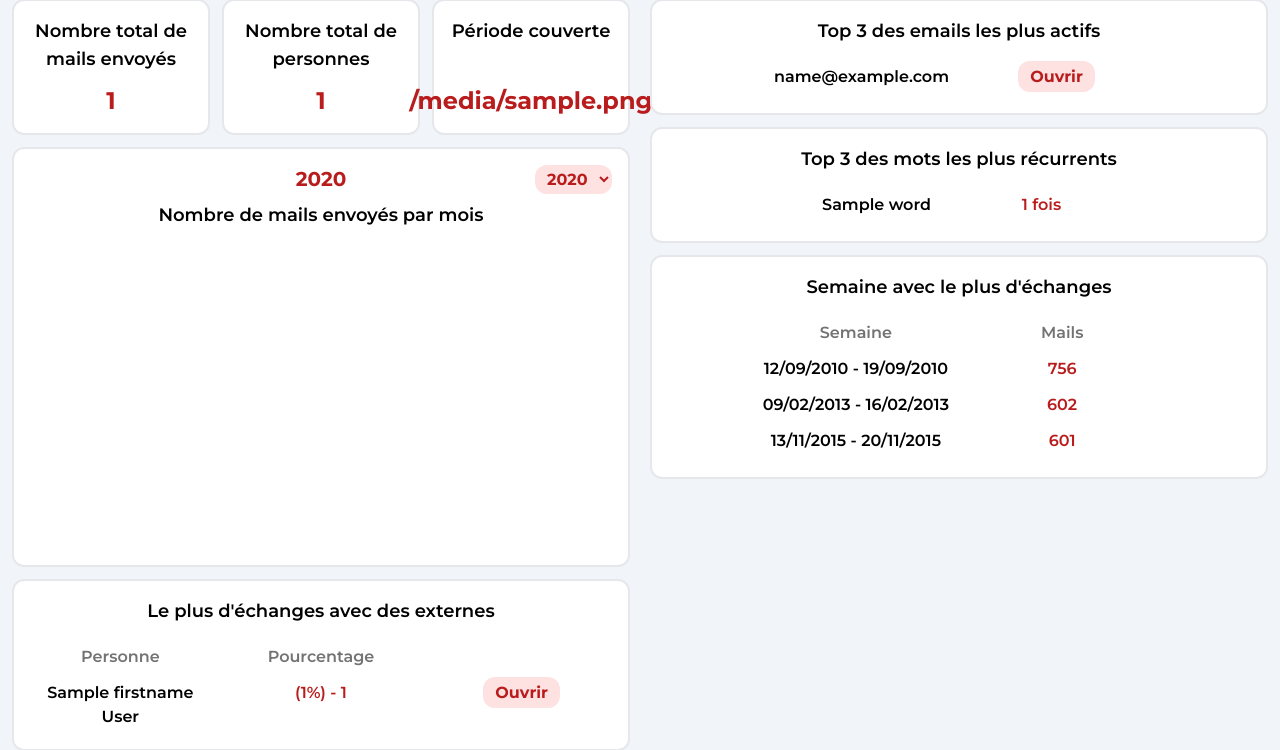
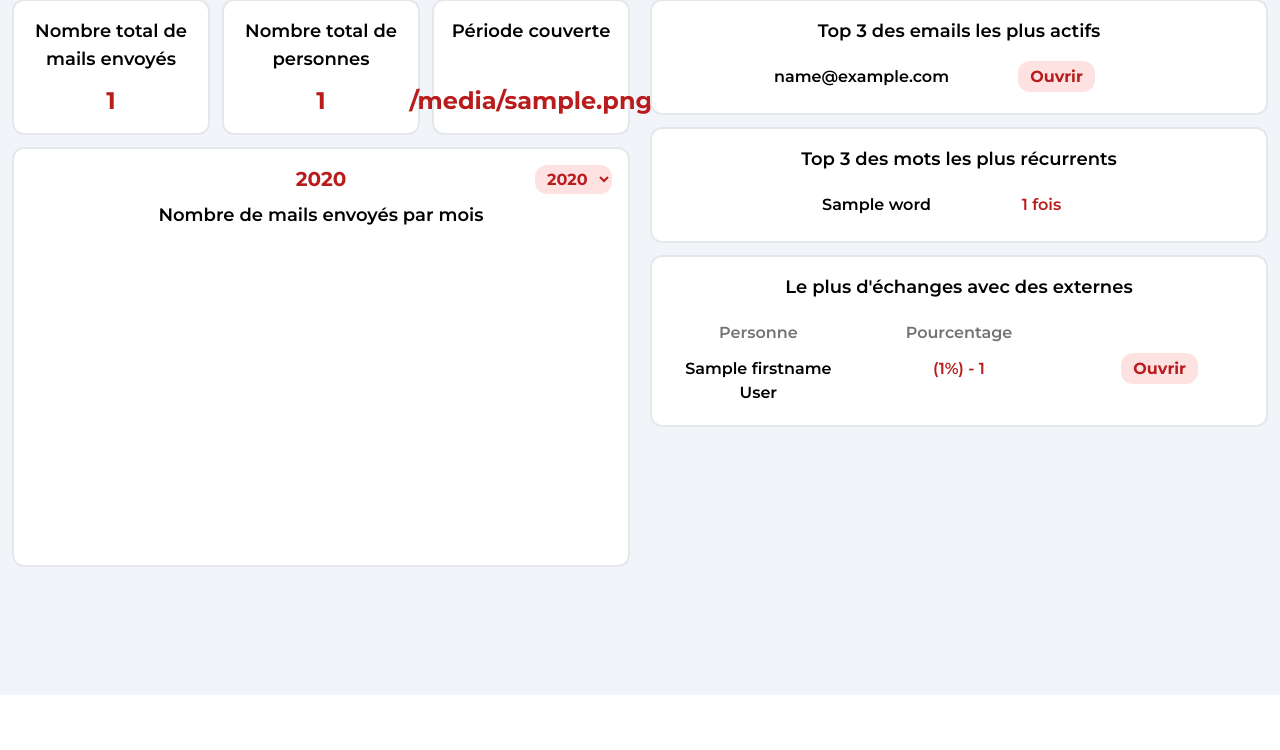
Before and after one commit to soniiix/enron-data-visualizer, a Django app: template base_app/templates/home.html in a window 1280 px wide. Shown: the part 105-855 px from the top of the page. After the commit the page ends 800 px from the top, so only its background shows below. Run offline with Django 5.2, Linux system fonts and the light colour scheme; tables that the repository leaves empty hold one stand-in row (values such as "Sample post"); the template is opened without the code that fills it: values that come from a table or form of the project are taken from there, most other values are stand-ins (such as "Sample title", 1, 10 or a date in 2020); a map, chart or similar area stays blank; some libraries are stand-ins or nearby versions.

Commit message:
fix: remove week with most exchanges

```diff
--- a/base_app/templates/home.html
+++ b/base_app/templates/home.html
@@ -88,31 +88,6 @@
                     </div>
                 </div>
             </div>
-            <!-- Troisième ligne (le plus d'échanges avec externes) -->
-            <div class="flex flex-col items-center bg-white p-2 sm:p-4 rounded-xl border-gray-200 border-2 lg:mb-3">
-                    <h3 class="mb-5 text-sm text-center sm:text-base lg:text-lg">Le plus d'échanges avec des externes</h3>
-                    <div class="grid grid-cols-3 sm:grid-cols-3 lg:grid-cols-3 gap-x-5 gap-y-1 text-xs text-center sm:text-sm lg:text-base">
-                        <span class="mb-1 text-neutral-500">Personne</span>
-                        <span class="mb-2 text-neutral-500">Pourcentage</span>
-                        <span class="mb-2 text-neutral-500"></span>
-
-                        {% for employee in employees_with_most_exchanges %}
-                            <!-- Affichage des informations pour chaque employé -->
-                            <span class="mb-1">{{ employee.firstname }} {{ employee.lastname }}</span>
-                            <span class="mb-2 text-red-700">({{ employee.percentage }}%) - {{ employee.interactions_count }}</span>
-                            <div class="mb-3">
-                                <a
-                                class="bg-red-100 cursor-pointer text-red-700 font-bold px-3 py-1.5 rounded-xl hover:border"
-                                data-category="{{ employee.category }}"
-                                data-email="{{ employee.email_address }}"
-                                data-firstname="{{ employee.firstname }}"
-                                data-lastname="{{ employee.lastname }}"
-                                onclick="showInfo(event)">Ouvrir</a>
-                            </div>
-                        {% endfor %}
-
-                    </div>
-                </div>
         </div>
 
         <!-- COLONNE DROITE -->
@@ -146,18 +121,29 @@
                         {% endfor %}
                     </div>
                 </div>
-                <!-- Troisième ligne (semaines avec le plus d'échanges) -->
-                <div class="flex flex-col items-center bg-white p-2 sm:p-4 rounded-xl border-gray-200 border-2 mb-3">
-                    <h3 class="mb-5 text-sm text-center sm:text-base lg:text-lg">Semaine avec le plus d'échanges</h3>
-                    <div class="grid grid-cols-2 sm:grid-cols-2 lg:grid-cols-2 gap-x-5 gap-y-1 text-xs text-center sm:text-sm lg:text-base">
-                        <span class="mb-1 text-neutral-500">Semaine</span>
-                        <span class="mb-2 text-neutral-500">Mails</span>
-                        <span class="mb-1">12/09/2010 - 19/09/2010</span>
-                        <span class="mb-2 text-red-700">756</span>
-                        <span class="mb-1">09/02/2013 - 16/02/2013</span>
-                        <span class="mb-2 text-red-700">602</span>
-                        <span class="mb-1">13/11/2015 - 20/11/2015</span>
-                        <span class="mb-2 text-red-700">601</span>
+                <!-- Troisième ligne (le plus d'échanges avec externes) -->
+                <div class="flex flex-col items-center bg-white p-2 sm:p-4 rounded-xl border-gray-200 border-2 lg:mb-3">
+                    <h3 class="mb-5 text-sm text-center sm:text-base lg:text-lg">Le plus d'échanges avec des externes</h3>
+                    <div class="grid grid-cols-3 sm:grid-cols-3 lg:grid-cols-3 gap-x-5 gap-y-1 text-xs text-center sm:text-sm lg:text-base">
+                        <span class="mb-1 text-neutral-500">Personne</span>
+                        <span class="mb-2 text-neutral-500">Pourcentage</span>
+                        <span class="mb-2 text-neutral-500"></span>
+
+                        {% for employee in employees_with_most_exchanges %}
+                            <!-- Affichage des informations pour chaque employé -->
+                            <span class="mb-1">{{ employee.firstname }} {{ employee.lastname }}</span>
+                            <span class="mb-2 text-red-700">({{ employee.percentage }}%) - {{ employee.interactions_count }}</span>
+                            <div class="mb-3">
+                                <a
+                                class="bg-red-100 cursor-pointer text-red-700 font-bold px-3 py-1.5 rounded-xl hover:border"
+                                data-category="{{ employee.category }}"
+                                data-email="{{ employee.email_address }}"
+                                data-firstname="{{ employee.firstname }}"
+                                data-lastname="{{ employee.lastname }}"
+                                onclick="showInfo(event)">Ouvrir</a>
+                            </div>
+                        {% endfor %}
+
                     </div>
                 </div>
             </div>
```
